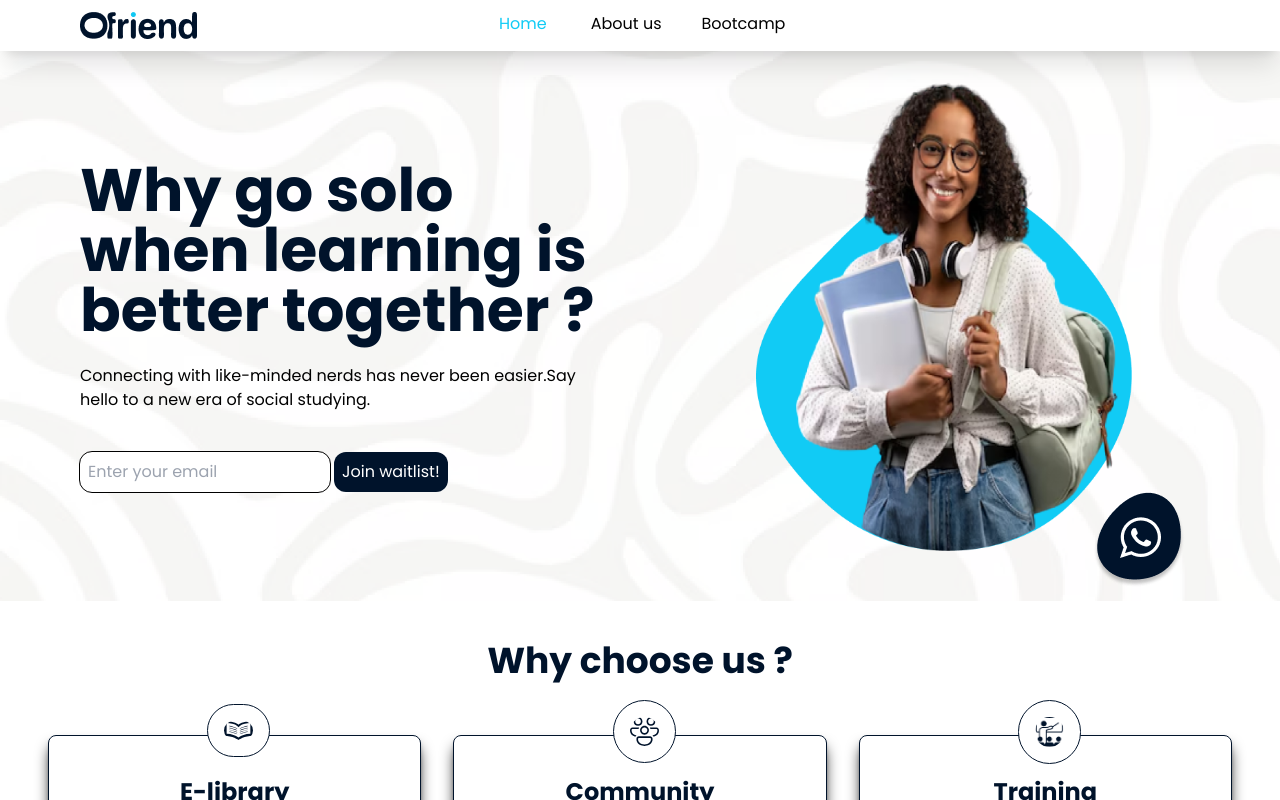
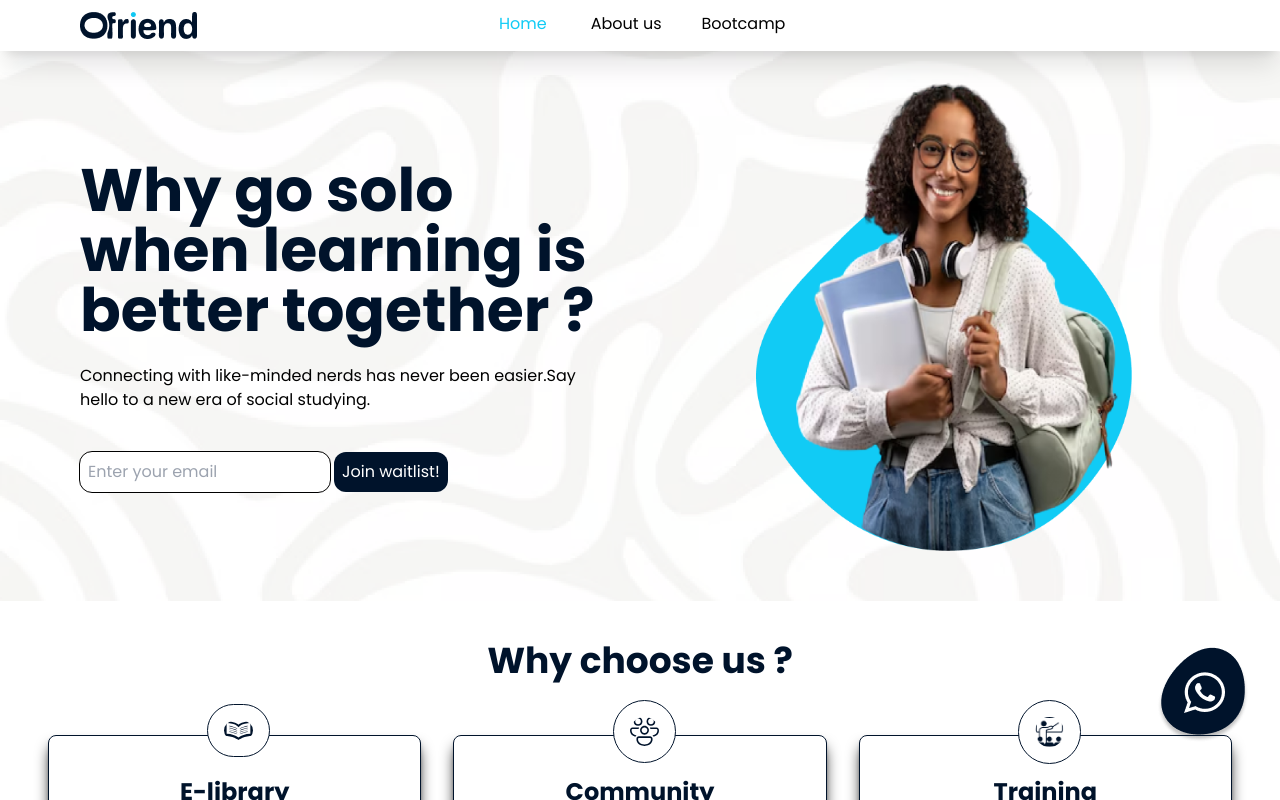
Before and after one commit to Edcology/ofriend-waitlist, a React (Vite) app in the folder client/: page / in a window 1280 px wide. Shown: the top 800 px of the page. Built offline with nearby package versions, Linux system fonts and the light colour scheme.

Commit message:
Fixed the whatsapp button

```diff
--- a/client/src/pages/Home.jsx
+++ b/client/src/pages/Home.jsx
@@ -24,9 +24,9 @@ const Home = () => {
                 </form>
             </div>
         </div>
-        <div className='px-12 lg:px-12 sm:px-0 mx-12 lg:mx-12 sm:mx-0 relative grid'>
+        <div className='px-12 lg:px-12 sm:px-0 mx-12 lg:mx-12 sm:mx-0 grid'>
             <img src={girlimg} alt="" className='h-[250px] lg:h-[500px] sm:h-[440px] md:h-[480px]' />
-            <img src={whatsapp} alt="" className='absolute -bottom-6 -right-[10px] sm:bottom-12 md:bottom-1 sm:right-[100px] sm:w-[120px] w-[90px] sm:-right-[20px] lg:right-[0]' />
+            <img src={whatsapp} alt="" className='fixed bottom-6 right-4 sm:bottom-12 sm:w-[120px] w-[90px]' />
         </div>
     </div>
     <h2 className='font-bold text-center text-3xl text-blue mt-10 sm:text-4xl'>Why choose us ?</h2>
```
